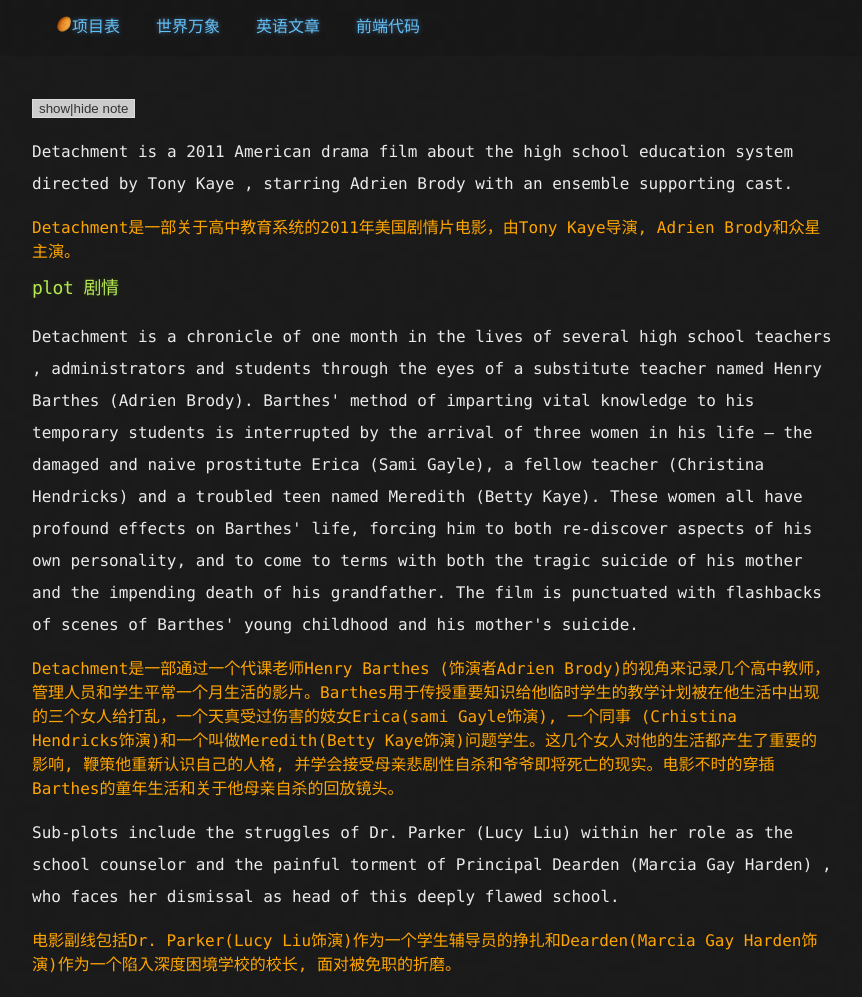
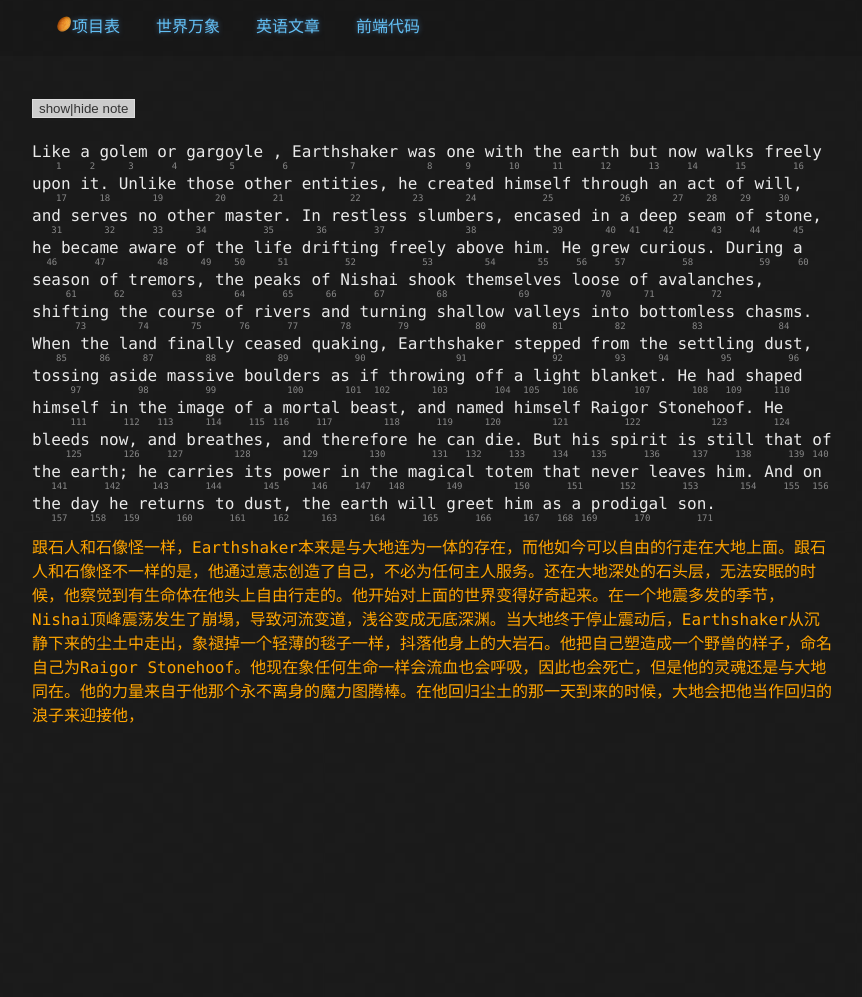
Before and after one commit to vunlin/vunlin.github.io, a Jekyll site: the page setup/Detachment (2011).html, which Jekyll copies as it is, in a window 1280 px wide. Shown: the whole page, without its empty margins (208-1070 px from the left). Built offline with Jekyll 4.4.1, drawn with Linux system fonts in a browser that asks for light colours; after the commit the page ends 900 px from its top, so only the background shows below that.

Commit message:
finish earthshaker

```diff
--- a/assets/js/english.js
+++ b/assets/js/english.js
@@ -133,7 +133,6 @@
 		tooltipElement.css("display", "none");
 		var infoBox = $(this);
 		var uid = infoBox.attr("data-uid");
-		console.log(uid);
 		if(uid != undefined){
 			$("i[data-uid=" + uid +"]").each(function(){
 				$(this).css("border-color", "orange");
--- a/setup/Detachment (2011).html
+++ b/setup/Detachment (2011).html
@@ -32,82 +32,84 @@
 		<button id="toggleNote">show|hide note</button>
 	</div>
 	<div id="plot">
-		<p>Detachment is a 2011 American drama film about the high school education system directed by Tony Kaye, starring Adrien Brody with an ensemble supporting cast.</p>
+		<p>Like a golem or gargoyle, Earthshaker was one with the earth but now walks freely upon it. Unlike those other entities, he created himself through an act of will, and serves no other master. In restless slumbers, encased in a deep seam of stone, he became aware of the life drifting freely above him. He grew curious. During a season of tremors, the peaks of Nishai shook themselves loose of avalanches, shifting the course of rivers and turning shallow valleys into bottomless chasms. When the land finally ceased quaking, Earthshaker stepped from the settling dust, tossing aside massive boulders as if throwing off a light blanket. He had shaped himself in the image of a mortal beast, and named himself Raigor Stonehoof. He bleeds now, and breathes, and therefore he can die. But his spirit is still that of the earth; he carries its power in the magical totem that never leaves him. And on the day he returns to dust, the earth will greet him as a prodigal son.	</p>
 
-		<div>Detachment是一部关于高中教育系统的2011年美国剧情片电影，由Tony Kaye导演, Adrien Brody和众星主演。</div>
+		<div>跟石人和石像怪一样，Earthshaker本来是与大地连为一体的存在，而他如今可以自由的行走在大地上面。跟石人和石像怪不一样的是，他通过意志创造了自己，不必为任何主人服务。还在大地深处的石头层，无法安眠的时候，他察觉到有生命体在他头上自由行走的。他开始对上面的世界变得好奇起来。在一个地震多发的季节，Nishai顶峰震荡发生了崩塌，导致河流变道，浅谷变成无底深渊。当大地终于停止震动后，Earthshaker从沉静下来的尘土中走出，象褪掉一个轻薄的毯子一样，抖落他身上的大岩石。他把自己塑造成一个野兽的样子，命名自己为Raigor Stonehoof。他现在象任何生命一样会流血也会呼吸，因此也会死亡，但是他的灵魂还是与大地同在。他的力量来自于他那个永不离身的魔力图腾棒。在他回归尘土的那一天到来的时候，大地会把他当作回归的浪子来迎接他，</div>
 
-		<h3>plot 剧情</h3>
-		<p>Detachment is a chronicle of one month in the lives of several high school teachers, administrators and students through the eyes of a substitute teacher named Henry Barthes (Adrien Brody). Barthes' method of imparting vital knowledge to his temporary students is interrupted by the arrival of three women in his life — the damaged and naive prostitute Erica (Sami Gayle), a fellow teacher (Christina Hendricks) and a troubled teen named Meredith (Betty Kaye). These women all have profound effects on Barthes' life, forcing him to both re-discover aspects of his own personality, and to come to terms with both the tragic suicide of his mother and the impending death of his grandfather. The film is punctuated with flashbacks of scenes of Barthes' young childhood and his mother's suicide.</p>
-
-		<div>Detachment是一部通过一个代课老师Henry Barthes (饰演者Adrien Brody)的视角来记录几个高中教师，管理人员和学生平常一个月生活的影片。Barthes用于传授重要知识给他临时学生的教学计划被在他生活中出现的三个女人给打乱，一个天真受过伤害的妓女Erica(sami Gayle饰演), 一个同事 (Crhistina Hendricks饰演)和一个叫做Meredith(Betty Kaye饰演)问题学生。这几个女人对他的生活都产生了重要的影响, 鞭策他重新认识自己的人格, 并学会接受母亲悲剧性自杀和爷爷即将死亡的现实。电影不时的穿插Barthes的童年生活和关于他母亲自杀的回放镜头。</div>
-
-		<p>Sub-plots include the struggles of Dr. Parker (Lucy Liu) within her role as the school counselor and the painful torment of Principal Dearden (Marcia Gay Harden), who faces her dismissal as head of this deeply flawed school.</p>
-
-		<div>电影副线包括Dr. Parker(Lucy Liu饰演)作为一个学生辅导员的挣扎和Dearden(Marcia Gay Harden饰演)作为一个陷入深度困境学校的校长, 面对被免职的折磨。</div>
 		<script>
 	  	var note = {};
-	  	note["status"] = "product";
+	  	note["status"] = "dev";
 		note[1] = {};
 		note[1]['structure'] = {
-			'1' : 'S主语',
-			'2' : 'V动词',
-			'3-7' : 'O宾语',
-			'8-13' : 'C补语',
-			'14-17' : '简化的关系从句，修饰 film',
-			'19-26' : '简化的关系从句，修饰 film'
+			'1-6' : 'Earthshaker的形容词短语',
+			'7' : 'S',
+			'8' : 'V',
+			'9' : 'C',
+			'10-12' : 'one的形容词短语',
+			'13-14' : '简化副词从句省略主语',
+			'15': 'V',
+			'17-18': 'walk的副词短语, it 代表 earth' ,
+			'19-22': 'he的形容词短语',
+			'23': 'S',
+			'24' : 'V',
+			'25' : 'O',
+			'26-30': 'create的副词短语',
+			'31': 'FANBOYS 连接后省略主语',
+			'32': 'V',
+			'33-35': 'O',
+			'36-38': 'encased的副词短语',
+			'39-45': '简化的副词从句',
+			'46': 'S',
+			'47': 'V-linking verb',
+			'48': 'C-Adjective',
+			'49-55': '副词短语',
+			'56': 'S',
+			'57': 'V-linking',
+			'58': 'C-Adjective',
+			'59-63': 'shook的副词短语',
+			'64-67': 'S',
+			'68-70': 'VO',
+			'73-84': 'it thus简化的副词从句',
+			'85-90': '副词从句',
+			'91': 'S',
+			'92': 'V',
+			'93-96': 'stepped 的副词短语',
+			'97-107': 'then he 简化的副词从句',
+			'108': 'S',
+			'109-110': 'V',
+			'111': 'O',
+			'112-118': 'shaped的副词短语',
+			'119': 'FANBOYS 连接词后省略He',
+			'120': 'V',
+			'121': 'O',
+			'122': 'C',
+			'124': 'S',
+			'125': 'V',
+			'127': 'FANBOYS 连接词',
+			'128': 'V',
+			'129-133': '副词从句',
+			'135-136': 'S',
+			'137': 'V-linking',
+			'139': 'C',
+			'140-142': '形容词短语',
+			'143': 'S',
+			'144': 'V',
+			'145-146': 'O',
+			'147-150': '形容词短语',
+			'151-154': '形容词从句',
+			'155-162': '类似于And when he的副词从句',
+			'163-164': 'S',
+			'165-166': 'V',
+			'167': 'O',
+			'168-171': 'him的形容词短语',
 		};
 		//pos - part of speech
 		note[1]['pos'] = {
-			'18': 'directed与starring同等重要',
-			'22-26': '修饰Adrien Brody的形容词'
-		};
-
-		note[2] = {};
-		note[2]['structure'] = {
-			'1' : 'S',
-			'2' : 'V',
-			'3-4' : 'O',
-			'5-19' : 'chronicle的形容词短语',
-			'20-31': 'chronicle的形容词短语',
-			'32-33': 'S',
-			'34-41': 'method的形容词短语',
-			'42': 'V',
-			'43': 'C形容词补语',
-			'44-52': 'interrupted的副词短语',
-			'54-74': 'three women who are的简化形容词从句, 类似于同位语',
-			'76': 'S',
-			'78': 'V',
-			'80': 'O',
-			'81-83': '形容词短语',
-			'84-113': 'effects的简化形容词从句',
-			'114-115': 'S',
-			'116': 'V',
-			'117': 'C',
-			'118-119': 'punctuated的形容词短语',
-			'120-129': 'flashbacks的形容词短语'
-		};
-		//pos - part of speech
-		note[2]['pos'] = {
-			'6-10': 'A day in the life <plural:lives> (expr.) a typical day; a normal day',
-			'27-29': 'who is named的简化形容词从句修饰teacher',
-			'53': 'Pause Dash',
-			'35-41': 'impart something to someone or something,加上-ing 当动名词使用修饰method'
-		};
-
-		note[3] = {};
-		note[3]['structure'] = {
-			'1' : 'S',
-			'2' : 'V',
-			'3-4': 'O',
-			'5-9' : 'struggles形容词短语',
-			'10-16' : 'Dr. Parker形容词短语',
-			'18-20' : 'O',
-			'21-26' : 'torment形容词短语',
-			'28-38' : '形容词从句',
-		};
-		//pos - part of speech
-		note[3]['pos'] = {
-			'10': 'within ~= in',
+			'14': 'walk的副词',
+			'52-55': '简化形容词从句',
+			'101-107': 'he throw off简化的副词从句',
+			'138': '副词',
+			'156-158': '副词',
 		};
 		</script>
 	</div>
--- a/setup/english.js
+++ b/setup/english.js
@@ -133,7 +133,6 @@
 		tooltipElement.css("display", "none");
 		var infoBox = $(this);
 		var uid = infoBox.attr("data-uid");
-		console.log(uid);
 		if(uid != undefined){
 			$("i[data-uid=" + uid +"]").each(function(){
 				$(this).css("border-color", "orange");
```
Also changed, not shown: English/Game/Earthshaker.md (+85 -0 lines), English/movie/Detachment-2011.md (+2 -2 lines).
